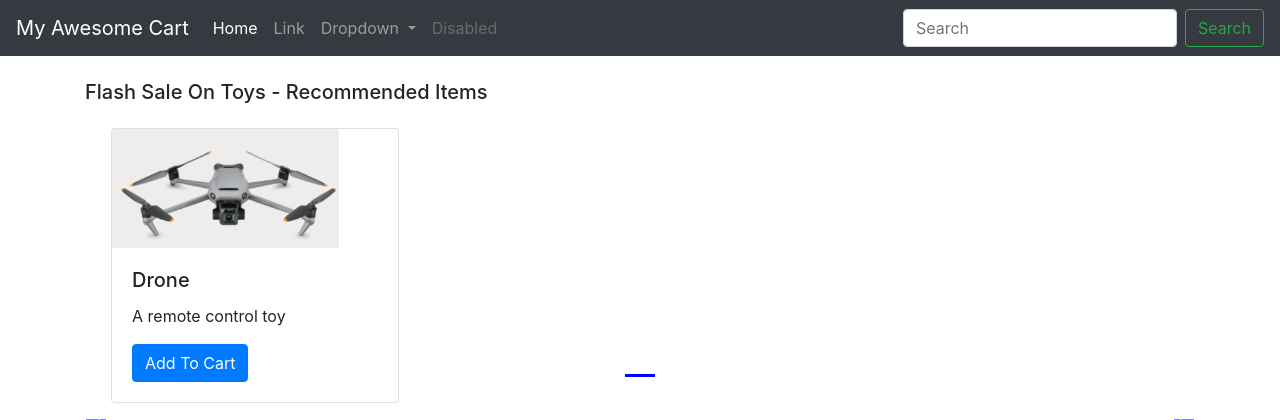
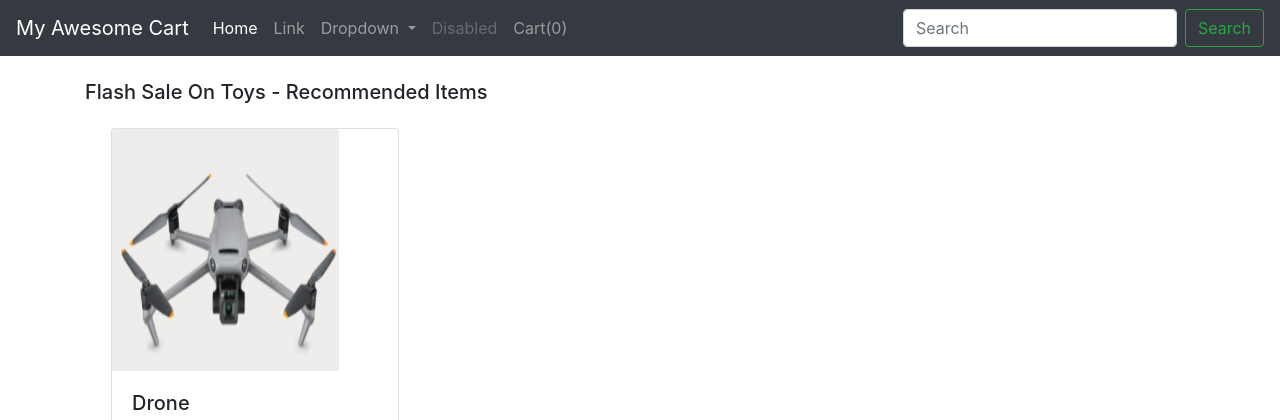
Before and after one commit to YUVRAJ06singh08deora/MyawesomeCart, a Django app: page /shop/ in a window 1280 px wide. Shown: the top 420 px of the page. Run offline with Django 4.2, Linux system fonts and the light colour scheme; data comes from the database, SQL or seed files in the repository; some libraries are stand-ins or nearby versions.

Commit message:
Improved Slider and logic for adding items

```diff
--- a/mac/shop/Templates/shop/basic.html
+++ b/mac/shop/Templates/shop/basic.html
@@ -1,4 +1,4 @@
-<!DOCTYPE html>
+<!doctype html>
 <html lang="en">
   <head>
     <!-- Required meta tags -->
@@ -8,14 +8,13 @@
     <!-- Bootstrap CSS -->
     <link rel="stylesheet" href="https://stackpath.bootstrapcdn.com/bootstrap/4.2.1/css/bootstrap.min.css" integrity="sha384-GJzZqFGwb1QTTN6wy59ffF1BuGJpLSa9DkKMp0DgiMDm4iYMj70gZWKYbI706tWS" crossorigin="anonymous">
 
-    <title>{% block title %} {% endblock %}</title>
+    <title>{% block title%} {% endblock %}</title>
      <style>
-    {% block css%} {% endblock %}
+       {% block css %} {% endblock %}
   </style>
   </head>
+  <body>
 
-<body>
-  {% load static %}
     <nav class="navbar navbar-expand-lg navbar-dark bg-dark">
   <a class="navbar-brand" href="#">My Awesome Cart</a>
   <button class="navbar-toggler" type="button" data-toggle="collapse" data-target="#navbarSupportedContent" aria-controls="navbarSupportedContent" aria-expanded="false" aria-label="Toggle navigation">
@@ -44,6 +43,9 @@
       <li class="nav-item">
         <a class="nav-link disabled" href="#" tabindex="-1" aria-disabled="true">Disabled</a>
       </li>
+      <li class="nav-item">
+        <a class="nav-link" href="#">Cart(<span id="cart">0</span>)</a>
+      </li>
     </ul>
     <form class="form-inline my-2 my-lg-0">
       <input class="form-control mr-sm-2" type="search" placeholder="Search" aria-label="Search">
@@ -55,16 +57,9 @@
 
     <!-- Optional JavaScript -->
     <!-- jQuery first, then Popper.js, then Bootstrap JS -->
-      <script src="https://code.jquery.com/jquery-3.3.1.slim.min.js"
-        integrity="sha384-q8i/X+965DzO0rT7abK41JStQIAqVgRVzpbzo5smXKp4YfRvH+8abtTE1Pi6jizo"
-        crossorigin="anonymous"></script>
-      <script src="https://cdnjs.cloudflare.com/ajax/libs/popper.js/1.14.6/umd/popper.min.js"
-        integrity="sha384-wHAiFfRlMFy6i5SRaxvfOCifBUQy1xHdJ/yoi7FRNXMRBu5WHdZYu1hA6ZOblgut"
-        crossorigin="anonymous"></script>
-      <script src="https://stackpath.bootstrapcdn.com/bootstrap/4.2.1/js/bootstrap.min.js"
-        integrity="sha384-B0UglyR+jN6CkvvICOB2joaf5I4l3gm9GU6Hc1og6Ls7i6U/mkkaduKaBhlAXv9k"
-        crossorigin="anonymous"></script>
-{% block js %}
-  {% endblock%}
+    <script src="https://code.jquery.com/jquery-3.3.1.slim.min.js" integrity="sha384-q8i/X+965DzO0rT7abK41JStQIAqVgRVzpbzo5smXKp4YfRvH+8abtTE1Pi6jizo" crossorigin="anonymous"></script>
+    <script src="https://cdnjs.cloudflare.com/ajax/libs/popper.js/1.14.6/umd/popper.min.js" integrity="sha384-wHAiFfRlMFy6i5SRaxvfOCifBUQy1xHdJ/yoi7FRNXMRBu5WHdZYu1hA6ZOblgut" crossorigin="anonymous"></script>
+    <script src="https://stackpath.bootstrapcdn.com/bootstrap/4.2.1/js/bootstrap.min.js" integrity="sha384-B0UglyR+jN6CkvvICOB2joaf5I4l3gm9GU6Hc1og6Ls7i6U/mkkaduKaBhlAXv9k" crossorigin="anonymous"></script>
+    {% block js %} {% endblock %}
   </body>
 </html>
--- a/mac/shop/Templates/shop/index.html
+++ b/mac/shop/Templates/shop/index.html
@@ -12,8 +12,8 @@
 
           .col-md-3 img{
 
-          width: 227px;
-          max-height: 242px;
+          max-width: 227px;
+          height: 242px;
           }
 
           body .carousel-indicator li{
@@ -39,32 +39,6 @@ bottom: auto;
            padding-right: 0;
            }
  {% endblock %}
-{% block js %}
-<script>
-console.log('working');
-if(localStorage.getItem('cart') == null){
-var cart = {};
-}
-else
-{
-cart = JSON.parse(localStorage.getItem('cart'));
-}
-$('.cart').click(function(){
-console.log('clicked');
-var idstr = this.id.toString();
-console.log(idstr);
-if (cart[idstr] !=undefined){
-cart[idstr] = cart[idstr] + 1;
-}
-else
-{
-cart[idstr] = 1;
-}
-console.log(cart);
-localStorage.setItem('cart', JSON.stringify(cart));
-});
-</script>
-{% endblock %}
 
 {% block body %}
 {% load static %}
@@ -86,30 +60,20 @@ localStorage.setItem('cart', JSON.stringify(cart));
     <div class="container carousel-inner no-padding">
 
       <div class="carousel-item active">
-        <div class="col-xs-3 col-sm-3 col-md-3">
-          <div class="card" style="width: 18rem;">
-            <img src='/media/{{product.0.image}}' class="card-img-top" alt="...">
-            <div class="card-body">
-                <h5 class="card-title">{{product.0.product_name}}</h5>
-                <p class="card-text">{{product.0.desc}}</p>
-                 <button id="pr{{product.0.id}}" class="btn btn-primary cart">Add To Cart</button>
-            </div>
-          </div>
-       </div>
 
 
-        {% for i in product|slice:"1:"%}
+        {% for i in product %}
         <div class="col-xs-3 col-sm-3 col-md-3">
           <div class="card" style="width: 18rem;">
             <img src='/media/{{i.image}}' class="card-img-top" alt="...">
             <div class="card-body">
               <h5 class="card-title">{{i.product_name}}</h5>
               <p class="card-text">{{i.desc}}</p>
-                <button id= "pr{{i.id}}"class="btn btn-primary cart">Add To Cart</button>>
+              <button id="pr{{i.id}}" class="btn btn-primary cart">Add To Cart</button>
             </div>
           </div>
         </div>
-        {% if forloop.counter|divisibleby:3 and forloop.counter > 0 and not forloop.last %}
+        {% if forloop.counter|divisibleby:4 and forloop.counter > 0 and not forloop.last %}
       </div><div class="carousel-item">
         {% endif %}
 
@@ -130,3 +94,32 @@ localStorage.setItem('cart', JSON.stringify(cart));
     {% endfor %}
 </div>
  {% endblock %}
+
+{% block js %}
+<script>
+console.log('working');
+if(localStorage.getItem('cart') == null){
+var cart = {};
+}
+else
+{
+cart = JSON.parse(localStorage.getItem('cart'));
+document.getElementById('cart').innerHTML = Object.keys(cart).length;
+}
+$('.cart').click(function(){
+console.log('clicked');
+var idstr = this.id.toString();
+console.log(idstr);
+if (cart[idstr] !=undefined){
+cart[idstr] = cart[idstr] + 1;
+}
+else
+{
+cart[idstr] = 1;
+}
+console.log(cart);
+localStorage.setItem('cart', JSON.stringify(cart));
+document.getElementById('cart').innerHTML = Object.keys(cart).length;
+});
+</script>
+{% endblock %}
```
Lines whose indentation alone changed are shown as unchanged.
